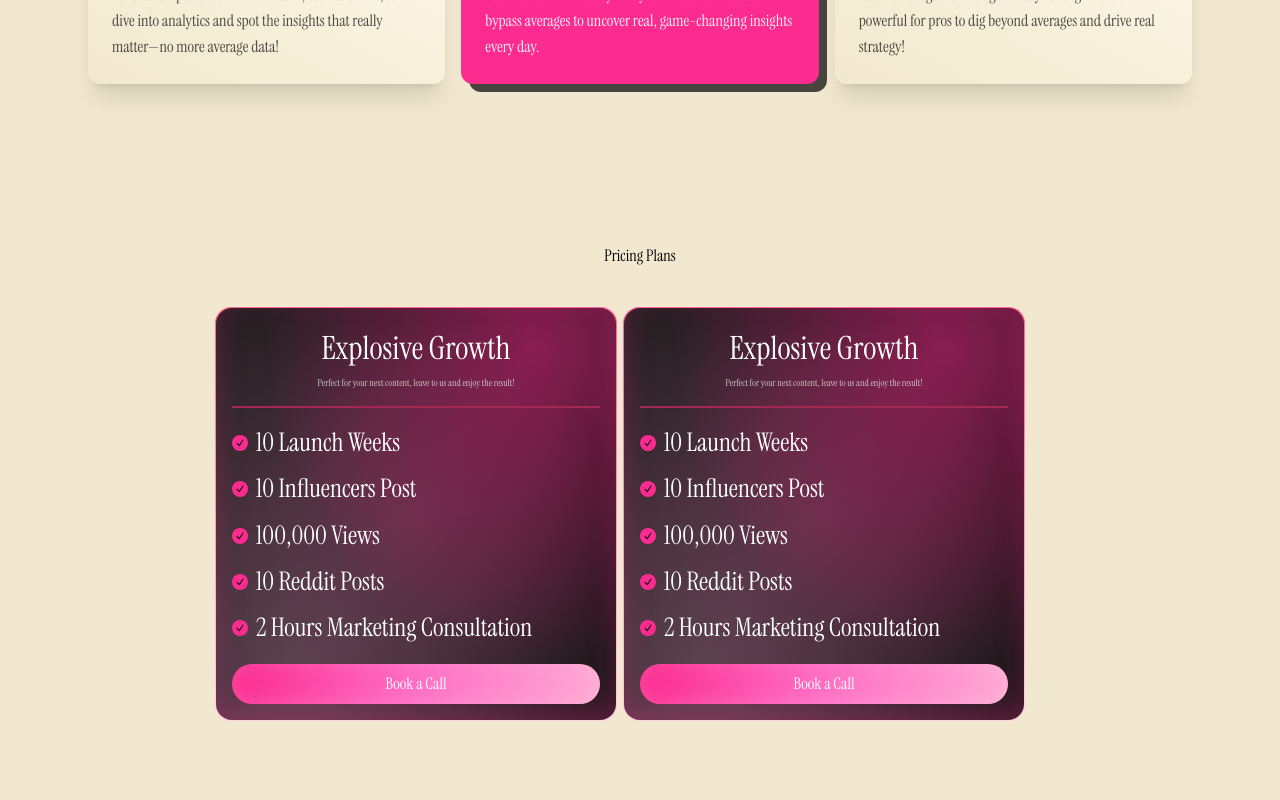
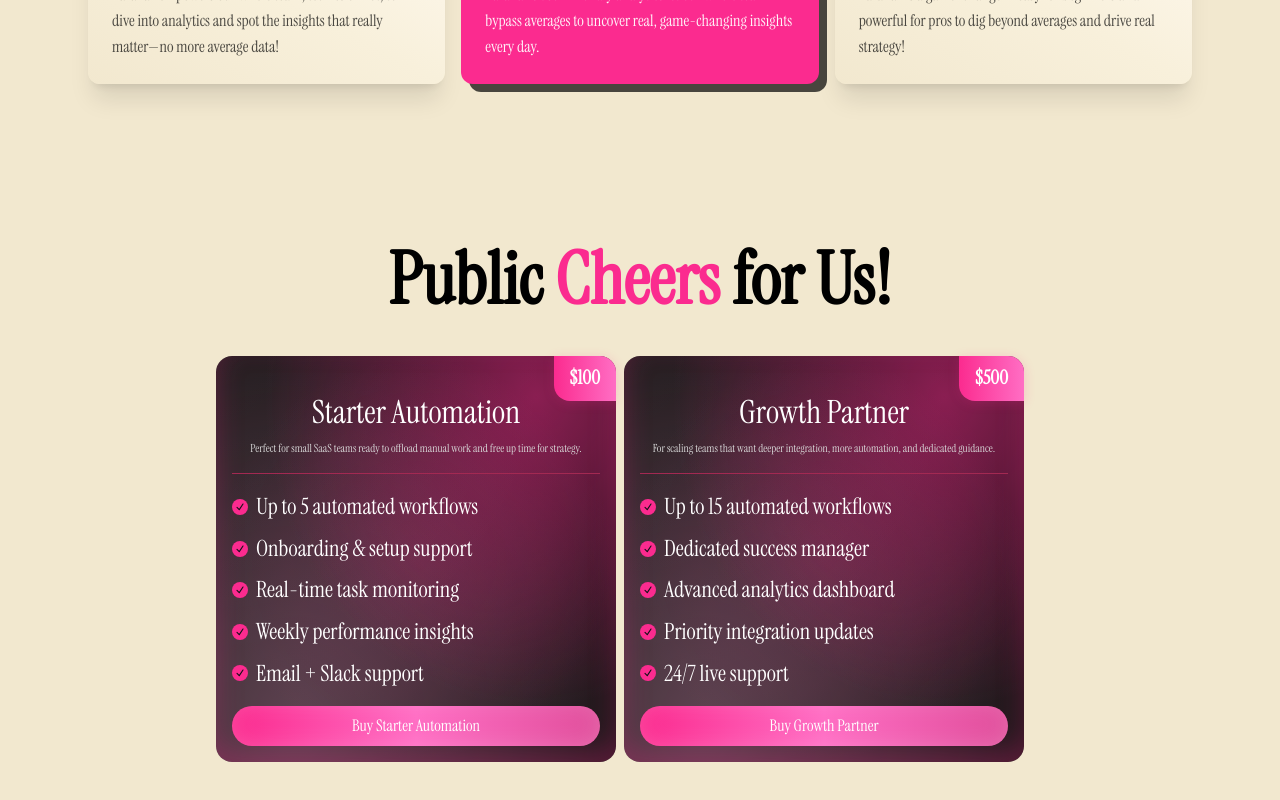
Before and after one commit to FahadBinQaiser/Parallax, a React (Vite) app: page / in a window 1280 px wide. Shown: the part 4229-5029 px from the top of the page. Built offline with nearby package versions, Linux system fonts and the light colour scheme.

Commit message:
Adjusting stuff

```diff
--- a/src/components/PricingSection/PricingSection.jsx
+++ b/src/components/PricingSection/PricingSection.jsx
@@ -5,10 +5,38 @@ export default function PricingSection() {
   return (
     <section className="py-20 pricing-section">
       <div className="max-w-4xl space-y-10 mx-auto px-6 text-center">
-        <h2>Pricing Plans</h2>
+        <h2 className="text-3xl font-bold sm:text-7xl">
+          Public <span className="highlight text-[#FB2B8F]">Cheers</span> for
+          Us!
+        </h2>
         <div className="pricingCards gap-2 flex flex-row">
-          <PricingCard />
-          <PricingCard />
+          <PricingCard
+            title="Starter Automation"
+            price="$100"
+            paragraph="Perfect for small SaaS teams ready to offload manual work and free up time for strategy."
+            features={[
+              "Up to 5 automated workflows",
+              "Onboarding & setup support",
+              "Real-time task monitoring",
+              "Weekly performance insights",
+              "Email + Slack support",
+            ]}
+            buttonText="Buy Starter Automation"
+          />
+
+          <PricingCard
+            title="Growth Partner"
+            price="$500"
+            paragraph="For scaling teams that want deeper integration, more automation, and dedicated guidance."
+            features={[
+              "Up to 15 automated workflows",
+              "Dedicated success manager",
+              "Advanced analytics dashboard",
+              "Priority integration updates",
+              "24/7 live support",
+            ]}
+            buttonText="Buy Growth Partner"
+          />
         </div>
       </div>
     </section>
--- a/src/components/UI_Components/PricingCard.jsx
+++ b/src/components/UI_Components/PricingCard.jsx
@@ -1,20 +1,20 @@
 import React from "react";
 import styled from "styled-components";
 
-const PricingCard = () => {
+const PricingCard = ({ title, price, paragraph, features, buttonText }) => {
   return (
     <StyledWrapper>
       <div className="card">
+        <div className="pricing-tooltip">{price}</div>
         <div className="card__border" />
         <div className="card_title__container">
-          <span className="card_title">Explosive Growth</span>
-          <p className="card_paragraph">
-            Perfect for your next content, leave to us and enjoy the result!
-          </p>
+          <span className="card_title">{title}</span>
+          <p className="card_paragraph">{paragraph}</p>
         </div>
         <hr className="line" />
         <ul className="card__list">
-          <li className="card__list_item">
+          {features.map((feature, index) => (
+            <li className="card__list_item" key={index}>
               <span className="check">
                 <svg
                   xmlns="http://www.w3.org/2000/svg"
@@ -29,78 +29,11 @@ const PricingCard = () => {
                   />
                 </svg>
               </span>
-            <span className="list_text">10 Launch Weeks</span>
+              <span className="list_text">{feature}</span>
             </li>
-          <li className="card__list_item">
-            <span className="check">
-              <svg
-                xmlns="http://www.w3.org/2000/svg"
-                viewBox="0 0 16 16"
-                fill="currentColor"
-                className="check_svg"
-              >
-                <path
-                  fillRule="evenodd"
-                  d="M12.416 3.376a.75.75 0 0 1 .208 1.04l-5 7.5a.75.75 0 0 1-1.154.114l-3-3a.75.75 0 0 1 1.06-1.06l2.353 2.353 4.493-6.74a.75.75 0 0 1 1.04-.207Z"
-                  clipRule="evenodd"
-                />
-              </svg>
-            </span>
-            <span className="list_text">10 Influencers Post</span>
-          </li>
-          <li className="card__list_item">
-            <span className="check">
-              <svg
-                xmlns="http://www.w3.org/2000/svg"
-                viewBox="0 0 16 16"
-                fill="currentColor"
-                className="check_svg"
-              >
-                <path
-                  fillRule="evenodd"
-                  d="M12.416 3.376a.75.75 0 0 1 .208 1.04l-5 7.5a.75.75 0 0 1-1.154.114l-3-3a.75.75 0 0 1 1.06-1.06l2.353 2.353 4.493-6.74a.75.75 0 0 1 1.04-.207Z"
-                  clipRule="evenodd"
-                />
-              </svg>
-            </span>
-            <span className="list_text">100,000 Views</span>
-          </li>
-          <li className="card__list_item">
-            <span className="check">
-              <svg
-                xmlns="http://www.w3.org/2000/svg"
-                viewBox="0 0 16 16"
-                fill="currentColor"
-                className="check_svg"
-              >
-                <path
-                  fillRule="evenodd"
-                  d="M12.416 3.376a.75.75 0 0 1 .208 1.04l-5 7.5a.75.75 0 0 1-1.154.114l-3-3a.75.75 0 0 1 1.06-1.06l2.353 2.353 4.493-6.74a.75.75 0 0 1 1.04-.207Z"
-                  clipRule="evenodd"
-                />
-              </svg>
-            </span>
-            <span className="list_text">10 Reddit Posts</span>
-          </li>
-          <li className="card__list_item">
-            <span className="check">
-              <svg
-                xmlns="http://www.w3.org/2000/svg"
-                viewBox="0 0 16 16"
-                fill="currentColor"
-                className="check_svg"
-              >
-                <path
-                  fillRule="evenodd"
-                  d="M12.416 3.376a.75.75 0 0 1 .208 1.04l-5 7.5a.75.75 0 0 1-1.154.114l-3-3a.75.75 0 0 1 1.06-1.06l2.353 2.353 4.493-6.74a.75.75 0 0 1 1.04-.207Z"
-                  clipRule="evenodd"
-                />
-              </svg>
-            </span>
-            <span className="list_text">2 Hours Marketing Consultation</span>
-          </li>
+          ))}
         </ul>
-        <button className="button">Book a Call</button>
+        <button className="button">{buttonText || "Book a Call"}</button>
       </div>
     </StyledWrapper>
   );
@@ -110,7 +43,7 @@ const StyledWrapper = styled.div`
   .card {
     --white: hsl(0, 0%, 100%);
     --black: hsl(240, 15%, 8%);
-    --paragraph: hsl(0, 0%, 80%);
+    --paragraph: hsl(0, 0%, 85%);
     --line: hsl(340, 60%, 40%);
     --primary: #fb2b8f;
 
@@ -118,7 +51,6 @@ const StyledWrapper = styled.div`
     display: flex;
     flex-direction: column;
     gap: 1rem;
-
     padding: 1rem;
     width: 25rem;
     background-color: hsl(340, 15%, 8%);
@@ -134,34 +66,29 @@ const StyledWrapper = styled.div`
     box-shadow: 0px -12px 28px 0px rgba(255, 43, 143, 0.25) inset;
   }
 
-  .card .card__border {
-    overflow: hidden;
-    pointer-events: none;
+  .pricing-tooltip {
     position: absolute;
-    z-index: -10;
-    top: 50%;
-    left: 50%;
-    transform: translate(-50%, -50%);
-    width: calc(100% + 2px);
-    height: calc(100% + 2px);
-    background-image: linear-gradient(
-      0deg,
-      hsl(0, 0%, 100%) -50%,
-      hsl(340, 100%, 70%) 100%
-    );
-    border-radius: 1rem;
+    top: 0rem;
+    right: 0rem;
+    background: linear-gradient(90deg, #fb2b8f 0%, #ff6ec4 100%);
+    color: var(--white);
+    padding: 0.5rem 1rem;
+    font-size: 1.2rem;
+    font-weight: bold;
+    box-shadow: 0 2px 12px rgba(251, 43, 143, 0.2);
+    border-top-right-radius: 1rem;
+    border-bottom-left-radius: 1rem;
   }
 
-  .card .card_title__container .card_title {
+  .card_title__container .card_title {
     font-size: 2rem;
     color: var(--white);
   }
 
-  .card .card_title__container .card_paragraph {
+  .card_title__container .card_paragraph {
     margin-top: 0.25rem;
-    width: 100%;
     text-align: center;
-    font-size: 0.6rem;
+    font-size: 0.7rem;
     color: var(--paragraph);
   }
 
@@ -201,7 +128,7 @@ const StyledWrapper = styled.div`
   }
 
   .list_text {
-    font-size: 1.6rem;
+    font-size: 1.4rem;
     color: var(--white);
   }
 
@@ -213,7 +140,7 @@ const StyledWrapper = styled.div`
       90deg,
       #fb2b8f 0%,
       #ff6ec4 50%,
-      #ffa8d3 100%
+      #e14f9c 100%
     );
     font-size: 1rem;
     color: var(--white);
```
Lines whose indentation alone changed are shown as unchanged.
